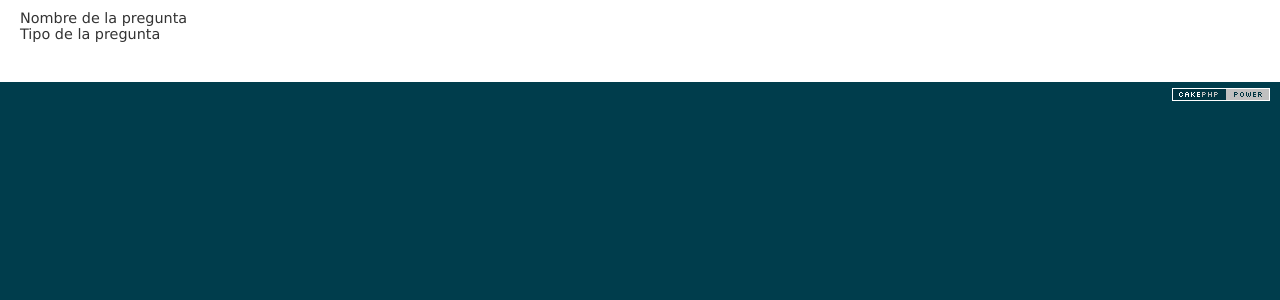
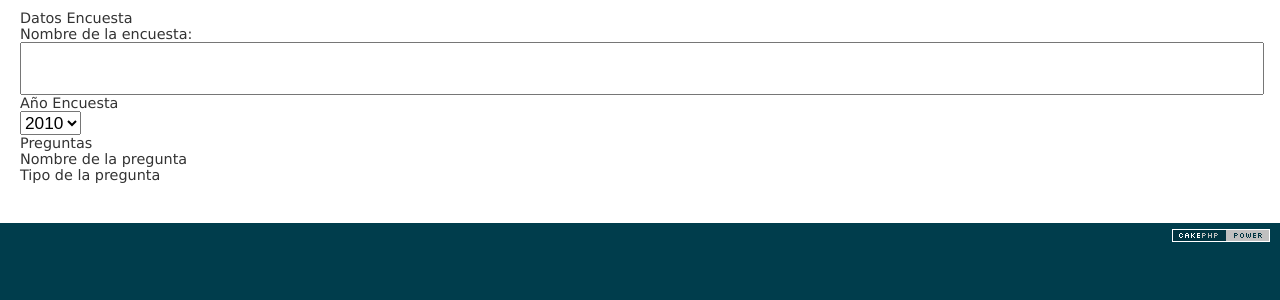
Before and after one commit to martindelloro/encuestas, a CakePHP app: the page made by app/views/elements/encuestas/crear_form.ctp in a window 1280 px wide. Shown: the part 47-347 px from the top of the page. Run offline with PHP 8.4 and a stand-in for CakePHP, Linux system fonts and the light colour scheme; the template is opened without the code that fills it, so the values that code supplies are empty; form fields are guessed from the names that the template uses; some libraries are stand-ins or nearby versions.

Commit message:
Avanzando encuesta pregutnas asociadas, validaciones, opciones bla bla

```diff
--- a/app/models/encuesta.php
+++ b/app/models/encuesta.php
@@ -5,7 +5,8 @@
 	var $belongsTo = array("Grupo"=>array("className"=>"Grupo","foreignKey"=>"grupo_id"),
 						   "Usuario"=>array("className"=>"Usuario","foreignKey"=>"usuario_id"));
 
-	var $hasAndBelongsToMany = array("Preguntas"=>array("className"=>"Pregunta","joinTable"=>"encuestas_preguntas","foreignKey"=>"encuesta_id","associationForeignKey"=>"pregunta_id"));
+	var $hasAndBelongsToMany = array("Preguntas"=>array("className"=>"Pregunta","joinTable"=>"encuestas_preguntas","foreignKey"=>"encuesta_id","associationForeignKey"=>"pregunta_id"),
+									 "Grupos"=>array("className"=>"Grupo","joinTable"=>"grupos_usuarios","foreignKey"=>"encuesta_id","associationForeignKey"=>"grupo_id"));
 
 }
 
--- a/app/models/pregunta.php
+++ b/app/models/pregunta.php
@@ -5,10 +5,9 @@
 	var $belongsTo = array("Usuario"=>array("className"=>"Usuario","foreignKey"=>"usuario_id"),
 						   "Tipo"=>array("className"=>"Tipo","foreignKey"=>"tipo_id"));
 
-	var $hasMany = array("Opcion"=>array("className"=>"Opcion","foreignKey"=>"pregunta_id"));
+	var $hasMany = array("Opcion"=>array("className"=>"Opcion","foreignKey"=>"pregunta_id"),
+						 "Validacion"=>array("className"=>"Validacion","foreignKey"=>"pregunta_id"));
 
-
-	var $hasAndBelongsToMany = array("Validacion"=>array("className"=>"Validacion","foreignKey"=>"pregunta_id","associationForeignKey"=>"validacion_id"));
 
 }
 
--- a/app/views/elements/encuestas/crear_form.ctp
+++ b/app/views/elements/encuestas/crear_form.ctp
@@ -1,8 +1,27 @@
+<div id="encuesta" class="tab-pane active">
+<?php $anios = array("2010"=>"2010","2011"=>"2011","2012"=>"2012","2013"=>"2013","2014"=>"2014","2015"=>"2015","2016"=>"2016") ?>
+<div class="well titulo-general">
+	<span>Datos Encuesta</span>
+</div>
+<div class="row-fluid">
+	<div class="span10">
+		<div class="label label-general">Nombre de la encuesta:</div>
+		<?php echo $this->Form->input("nombre",array("type"=>"text","label"=>false,"class"=>"span7 input-100")); ?>
+	</div>
+	<div class="span2">
+		<div class="label label-general">Año Encuesta</div>
+		<?php echo $this->Form->input("anio",array("type"=>"select","options"=>$anios,"label"=>false,"empty"=>true)) ?>
+	</div>
+</div>
 
-<div class="well botones">
-	<?php echo $this->Ajax->link("Agregar Pregunta",array("controller"=>"preguntas","action"=>"crear"),array("class"=>"btn btn-inverse","before"=>"modales('crearPregunta','modal-ficha')","complete"=>"fin_ajax('crearPregunta')","update"=>"crearPregunta")); ?>
+
+<div class="well titulo-general">
+	<span>Preguntas</span>
+	<?php echo $this->Ajax->link("<i class='icon-plus'> Agregar Pregunta</i>",array("controller"=>"preguntas","action"=>"crear"),array("class"=>"btn btn-inverse btn-mini","before"=>"modales('crearPregunta','modal-ficha')","complete"=>"fin_ajax('crearPregunta')","update"=>"crearPregunta","escape"=>false)); ?>
+	<?php echo $this->Form->input("id",array("type"=>"hidden")) ?>
+	<input id="EncuestaPreguntas" type="hidden" name="data[Preguntas]" value="" />
 </div>
-	<?php echo $this->Form->input("id",array("type"=>"hidden")) ?>
+
 
 <div class="row-fluid">
 	<div class="span8 preguntas-label">
@@ -11,17 +30,11 @@
 	<div class="span2 preguntas-label">
 		<div class="label">Tipo de la pregunta</div>
 	</div>
-		<div class="span2">
-
+	<div class="span2"></div>
 </div>
-	</div>
-
-	<input id="EncuestaPreguntas" type="hidden" name="data[Preguntas]" value="" />
-	<div class="contenedor-preguntas">
-
+<div class="contenedor-preguntas"></div>
 </div>
 
 
 
-
 <?php echo $this->Js->writeBuffer(); ?>
```
Also changed, not shown: app/views/elements/encuestas/grupo_form.ctp (added, +12 -0 lines), app/views/elements/preguntas/pregunta_form.ctp (added, +44 -0 lines), app/views/encuestas/crear.ctp (+6 -11 lines), app/views/preguntas/crear.ctp (+1 -40 lines), app/webroot/css/estilo.css (+25 -0 lines). Lines whose indentation alone changed are shown as unchanged.
